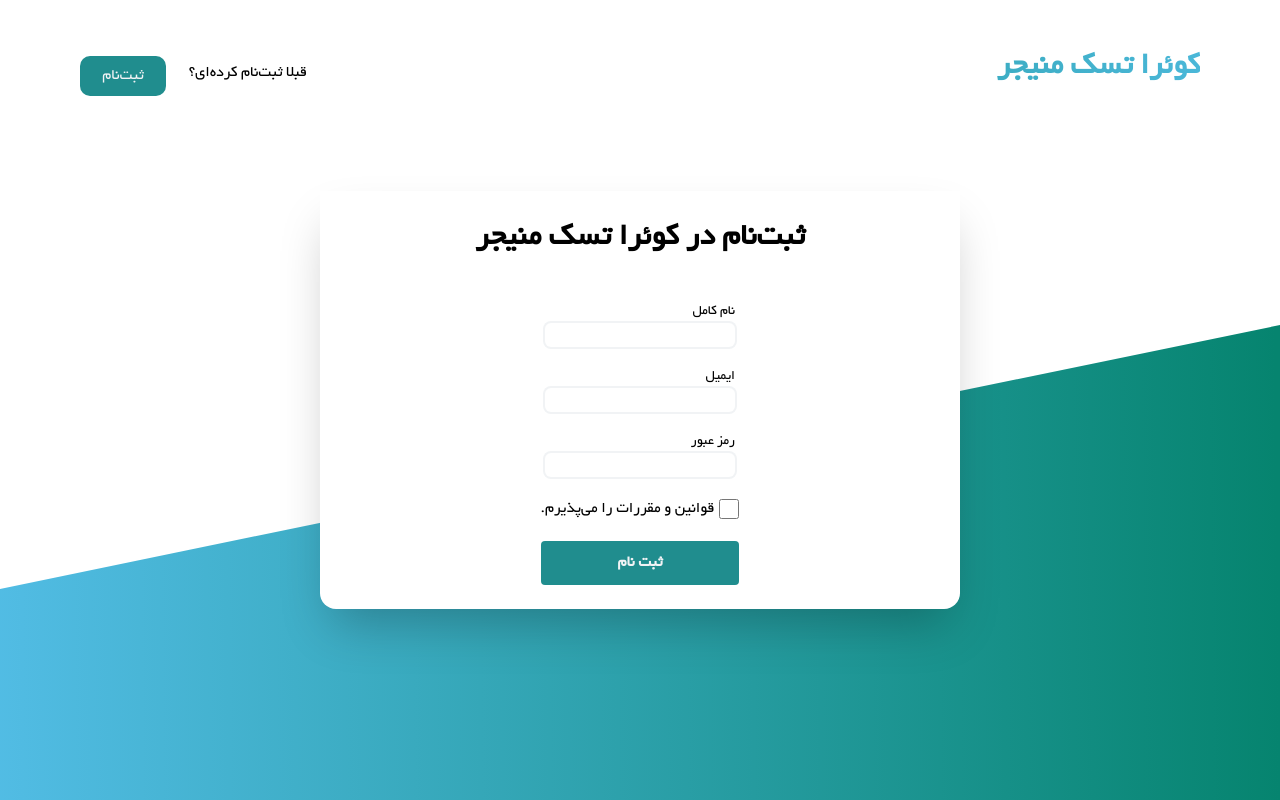
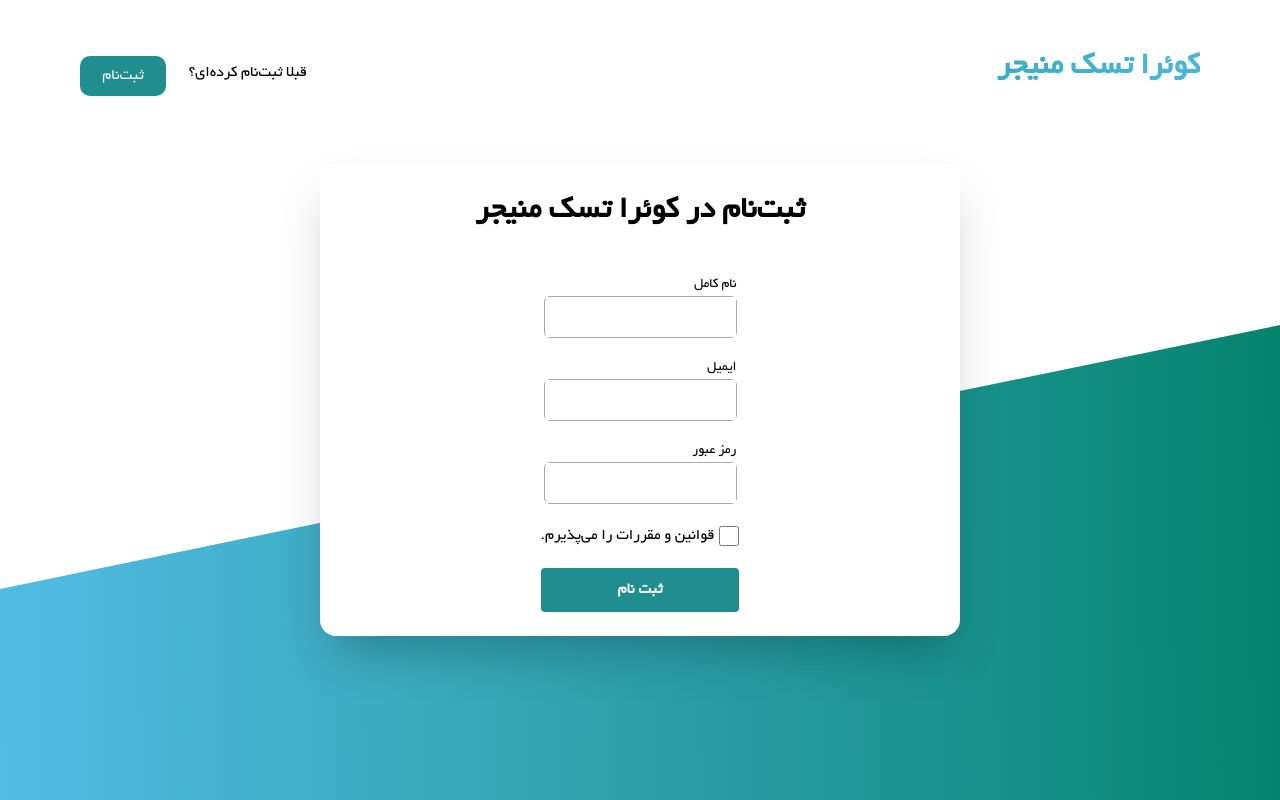
Before and after one commit to AliZarei81/Quera.T.M, a React (Create React App) app: page / in a window 1280 px wide. Built offline with nearby package versions, Linux system fonts and the light colour scheme.

Commit message:
add icon and placeholder to input

```diff
--- a/src/App.tsx
+++ b/src/App.tsx
@@ -1,16 +1,10 @@
-// import ForgetPassword from "./components/Forgot";
-// import ResetPassword from "./components/Reset";
-// import Login from "./components/Login";
-// import Register from "./components/Register";
 import Design from "./components/Design";
 function App() {
-  return <div className="App">
-    <Design></Design>
-    {/* <Register></Register> */}
-    {/* <Login></Login> */}
-    {/* <ForgetPassword></ForgetPassword> */}
-    {/* <ResetPassword></ResetPassword> */}
-  </div>;
+  return (
+    <div className="App">
+      <Design></Design>
+    </div>
+  );
 }
 
 export default App;
--- a/src/components/Input/index.tsx
+++ b/src/components/Input/index.tsx
@@ -35,10 +35,9 @@ const Input: React.FC<IInputProps> = ({
           {label?.text}
         </label>
       )}
-
-      <div className="relative flex items-center text-gray-secondary focus-within:text-gray-primary">
+      <div className="relative flex items-center text-gray-secondary border gap-[2px] border-[#AAAAAA] rounded-md">
         <IconContext.Provider
-          value={{ className: "w-5 h-5 absolute ml-3 pointer-events-none" }}
+          value={{ color: "#AAAAAA", size: "50px", className: "" }}
         >
           {icon && cloneElement(icon)}
         </IconContext.Provider>
@@ -49,7 +48,7 @@ const Input: React.FC<IInputProps> = ({
           placeholder={placeholder}
           autoComplete="off"
           onChange={onChange}
-          className="w-full pr-3 pl-10 py-2 font-semibold placeholder-gray-secondary text-black rounded-md border-none ring-2 ring-gray-secondary focus:ring-gray-secondary focus:ring-2"
+          className="h-[40px] ml-[1px] w-full font-semibold placeholder-gray-secondary text-black  border-none  outline-none shadow-none"
         />
       </div>
     </div>
```
